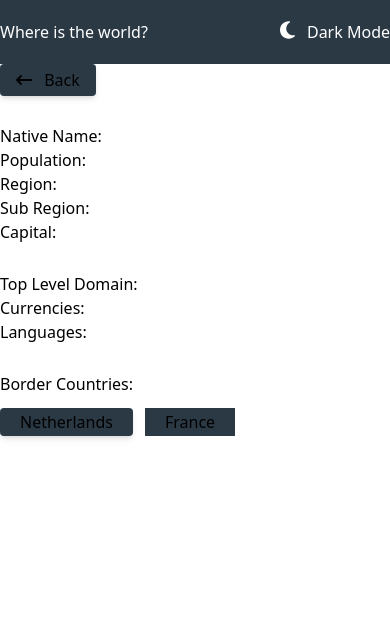
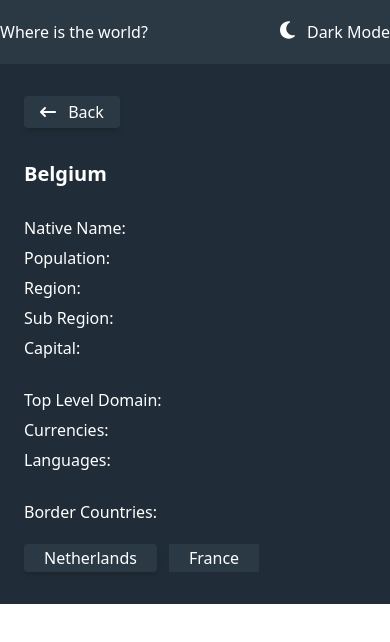
Before and after one commit to Samwelomwenga/rest-countries-api-with-color-theme-switcher, a React (Vite) app: page /country in a window 390 px wide. Shown: the top 642 px of the page. Built offline with nearby package versions, Linux system fonts and the light colour scheme.

Commit message:
feat: style CountryDetailes  component
Add mobile view style to the component

```diff
--- a/src/components/CountryDetailes.jsx
+++ b/src/components/CountryDetailes.jsx
@@ -1,27 +1,32 @@
 import React from 'react'
+import { useNavigate } from 'react-router-dom'
 import { FontAwesomeIcon } from '@fortawesome/react-fontawesome'
 import { faArrowLeftLong } from '@fortawesome/free-solid-svg-icons'
 const CountryDetailes = () => {
+  const navigate=useNavigate();
+  const handleButtonClick = () => {
+    navigate(-1);
+  }
   return (
-    <>
-    <button className=' bg-dark-blue py-1 px-4 rounded shadow-md text-center'> <FontAwesomeIcon className=' pr-2' icon={faArrowLeftLong} /> Back</button>
+    <div className=' px-6'>
+    <button className=' bg-dark-blue py-1 px-4 rounded shadow-md text-center font-light my-8' onClick={handleButtonClick}> <FontAwesomeIcon className=' pr-2' icon={faArrowLeftLong} /> Back</button>
     {/* <div> <img src={} alt={} /></div> */}
-    <h2></h2>
-    <div className=' my-7'>
-        <p>Native Name:</p>
-        <p>Population:</p>
-        <p>Region:</p>
-        <p>Sub Region:</p>
-        <p>Capital:</p>
+    <h2 className=' font-semibold text-xl'>Belgium</h2>
+    <div className=' my-7 grid gap-1.5'>
+        <p>Native Name:<span></span></p>
+        <p>Population:<span></span></p>
+        <p>Region:<span></span></p>
+        <p>Sub Region:<span></span></p>
+        <p>Capital:<span></span></p>
     </div>
-        <div className=' mb-7'>
-            <p>Top Level Domain:</p>
-            <p>Currencies:</p>
-            <p>Languages:</p>
+        <div className=' mb-7 grid gap-1.5'>
+            <p>Top Level Domain:<span></span></p>
+            <p>Currencies:<span></span></p>
+            <p>Languages:<span></span></p>
         </div>
         <p>Border Countries:</p>
-        <p className=' flex gap-3 mt-3'> <span className=' bg-dark-blue py-0.5 px-5 shadow-md rounded'>Netherlands</span><span className=' bg-dark-blue py-0.5 px-5'>France</span></p>
-    </>
+        <p className=' flex gap-3  pt-5 pb-8'> <span className=' bg-dark-blue py-0.5 px-5 shadow-md rounded'>Netherlands</span><span className=' bg-dark-blue py-0.5 px-5'>France</span></p>
+    </div>
   )
 }
 
--- a/src/routes/CountryDetailesPage.jsx
+++ b/src/routes/CountryDetailesPage.jsx
@@ -3,7 +3,7 @@
 import CountryDetailes from '../components/CountryDetailes'
 const CountryDetailesPage = ({countries,setCountries}) => {
   return (
-    <div>
+    <div className=' bg-very-dark-blue-dm text-white text-base'>
         <Header/>
         <CountryDetailes/>
 
```
